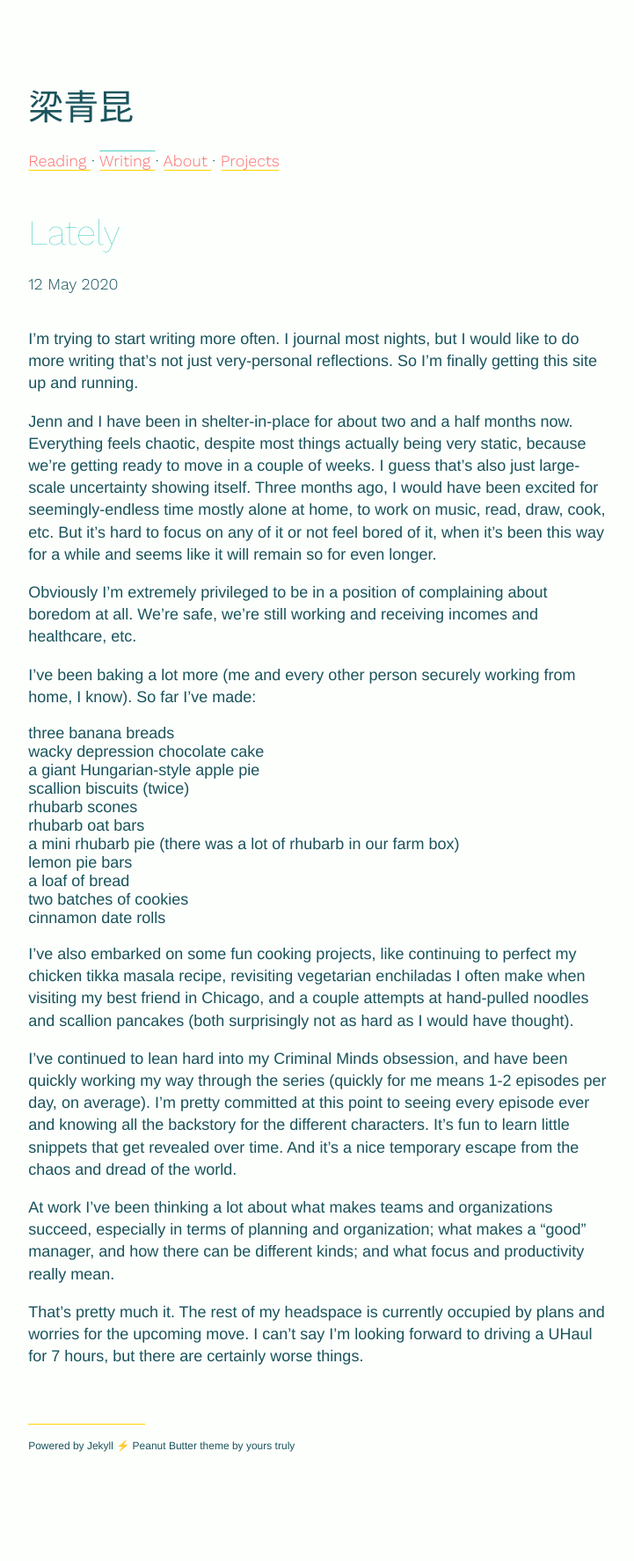
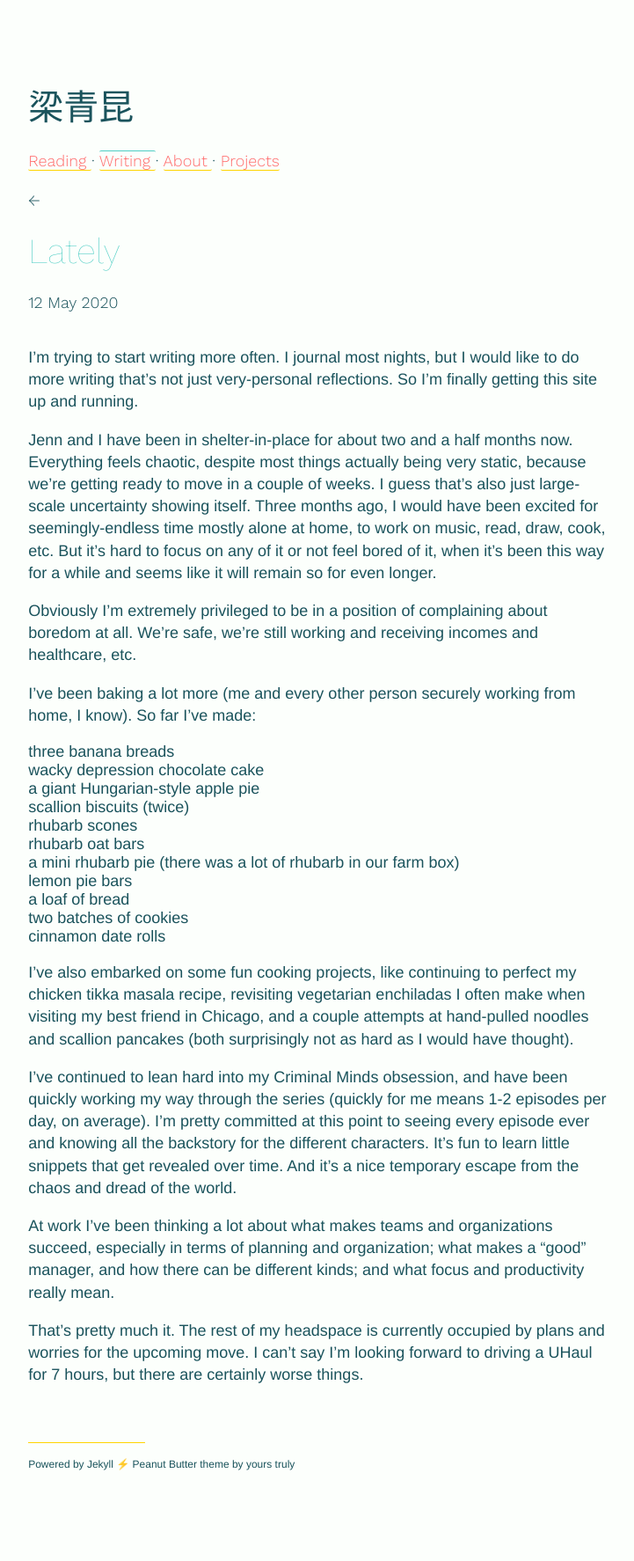
Before and after one commit to quinnleong/quinnleong.github.io, a Jekyll site: the page built from _posts/2020-05-12-Lately.md, in a window 1280 px wide. Shown: the whole page at 88% size, without its empty margins (275-996 px from the left). Built offline with Jekyll 4.4.1, drawn with Linux system fonts in a browser that asks for light colours; before the commit the page ends 1753 px from its top, so only the background shows below that.

Commit message:
Add back arrow to collection on individual posts

```diff
--- a/_layouts/post.html
+++ b/_layouts/post.html
@@ -6,6 +6,7 @@
   	{% include logo.html %}
   	{% include nav.html %}
 		<div id="content-left">
+      <div><a class="arrow" href="/writing/">←</a></div>
       <div id="post">
         <h2 class="title">{{ page.title }}</h2>
         <i>{{ page.date | date: "%-d %b %Y" }}</i>
--- a/_layouts/book.html
+++ b/_layouts/reading.html
@@ -6,6 +6,7 @@
   	{% include logo.html %}
   	{% include nav.html %}
 		<div id="content-left">
+      <div><a class="arrow" href="/reading/">←</a></div>
       <div id="post">
         <h2 class="title">{{ page.title }} by {{ page.author }}</h2>
         <i>{{ page.date | date: "%-d %b %Y" }}</i>
--- a/assets/css/style.css
+++ b/assets/css/style.css
@@ -152,3 +152,13 @@ img {
   font-size: 14px;
   padding-left: 14px;
 }
+
+
+.arrow {
+  border-bottom: 0;
+  color: inherit;
+}
+.arrow:hover {
+  border-bottom: 0;
+  color: #FFD400;
+}
```
